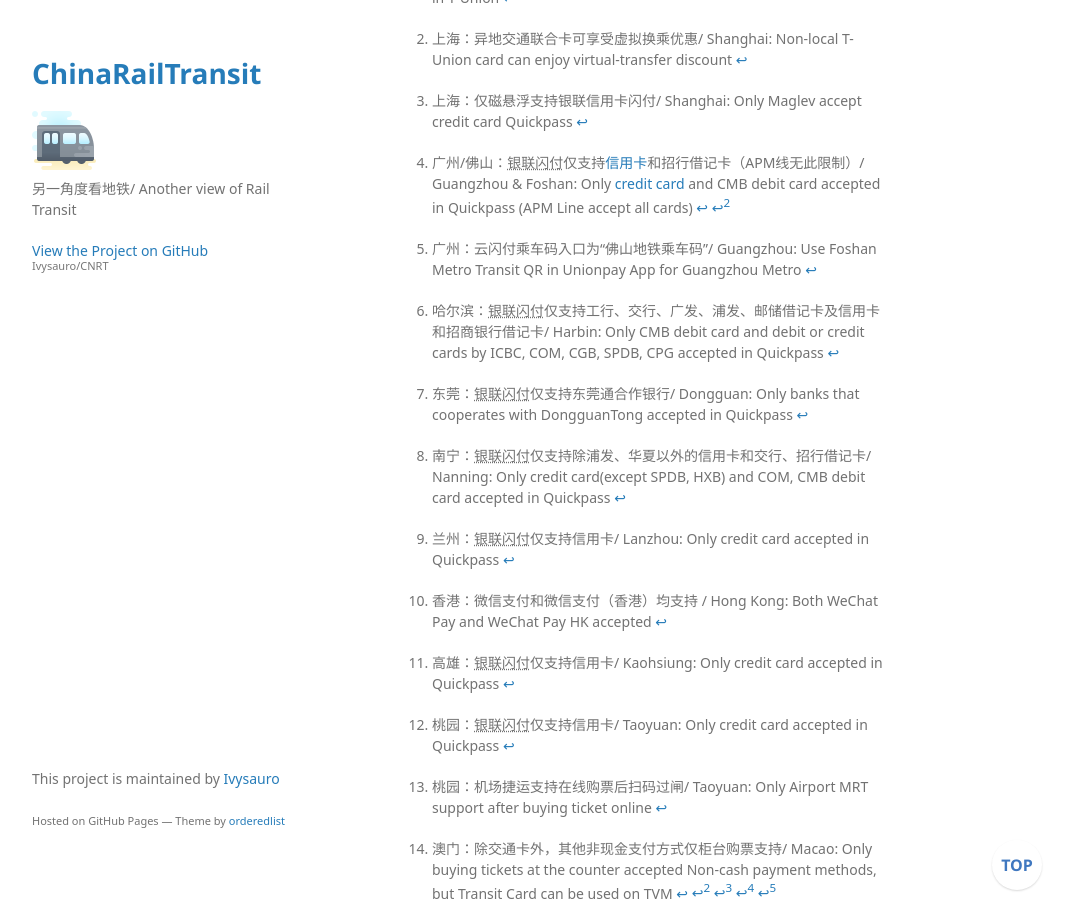
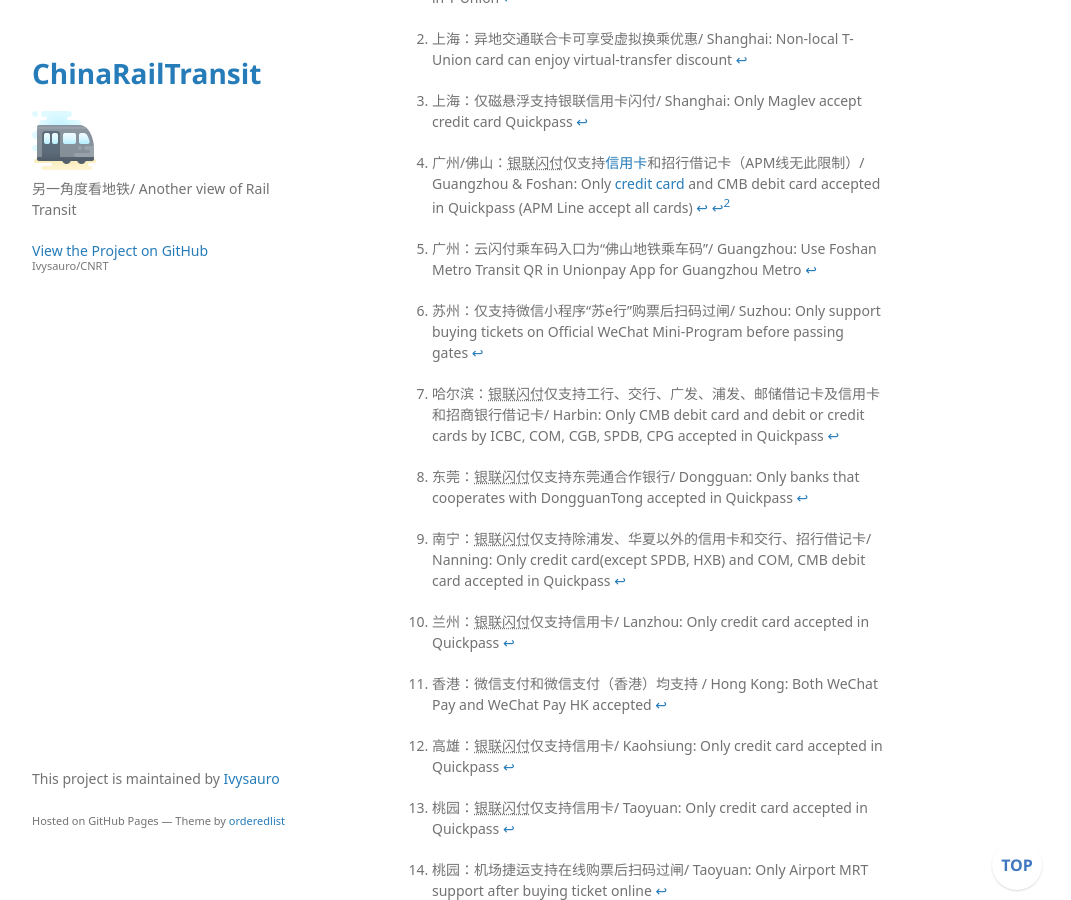
Before and after one commit to Ivysauro/CNRT, a Jekyll site: the page built from data/Pay.md, in a window 1280 px wide and 900 px high, scrolled down 11795 px. Shown: the whole window, without its empty margins (178-1249 px from the left). Built offline with Jekyll 4.4.1, drawn with Linux system fonts in a browser that asks for light colours; some web fonts are replaced; our own code applies the rules of GitHub Pages for plain Markdown files; a script that is not in the unit is left out; some of the changed lines change nothing that is shown; some of the changed text lies outside the part shown.

Commit message:
🍊更新苏州数据及评分

```diff
--- a/data/Pay.md
+++ b/data/Pay.md
@@ -58,7 +58,7 @@
 | <img src="https://raw.githubusercontent.com/Ivysauro/CNRT/master/images/city/sy.gif" width="20" hegiht="20"/>2101 沈阳/ Shenyang | 2010 | ✅ | ✅ | ✅ | ✅ | ✅ | | ✅ | |
 | <img src="https://raw.githubusercontent.com/Ivysauro/CNRT/master/images/city/cd.gif" width="20" hegiht="20"/>5101 成都/ Chengdu | 2010 | ✅ | | ✅ | | ✅ | | ✅ | |
 | <img src="https://raw.githubusercontent.com/Ivysauro/CNRT/master/images/city/xa.gif" width="20" hegiht="20"/>6101 西安/ Xi'an | 2011 | ✅ | | ✅ | ✅ | ✅ | | ✅ | |
-| <img src="https://raw.githubusercontent.com/Ivysauro/CNRT/master/images/city/suz.gif" width="20" hegiht="20"/>3205 苏州/ Suzhou | 2012 | ✅ | ✅💥 | ❌ | | |  |✅ | |
+| <img src="https://raw.githubusercontent.com/Ivysauro/CNRT/master/images/city/suz.gif" width="20" hegiht="20"/>3205 苏州/ Suzhou | 2012 | ✅ | ✅💥 | ❌ | ⭕[^suz] | |  |✅ | |
 | <img src="https://raw.githubusercontent.com/Ivysauro/CNRT/master/images/city/km.gif" width="20" hegiht="20"/>5301 昆明/ Kunming | 2012 | ✅ | ✅ | ✅ | ✅ | ✅ |  |✅ | |
 | <img src="https://raw.githubusercontent.com/Ivysauro/CNRT/master/images/city/hz.gif" width="20" hegiht="20"/>3301 杭州/ Hangzhou | 2012 | ✅ | ✅ | ✅ | ✅ | ✅ |  |✅ | |
 | <img src="https://raw.githubusercontent.com/Ivysauro/CNRT/master/images/city/hrb.gif" width="20" hegiht="20"/>2301 哈尔滨/ Harbin | 2013 | ✅ | ⭕[^hrb] | ✅ | ✅ | ✅ | | ✅ | |
@@ -107,6 +107,8 @@
 [^gz]: 广州/佛山：银联闪付仅支持[信用卡](http://cs.gzmtr.com/ckfw/pwzy/201811/t20181106_60161.htm)和招行借记卡（APM线无此限制）/ Guangzhou & Foshan: Only [credit card](http://cs.gzmtr.com/ckfw/pwzy/201811/t20181106_60161.htm) and CMB debit card accepted in Quickpass (APM Line accept all cards)
 
 [^can]: 广州：云闪付乘车码入口为“佛山地铁乘车码”/ Guangzhou: Use Foshan Metro Transit QR in Unionpay App for Guangzhou Metro
+
+[^suz]: 苏州：仅支持微信小程序“苏e行”购票后扫码过闸/ Suzhou: Only support buying tickets on Official WeChat Mini-Program before passing gates
 
 [^hrb]: 哈尔滨：银联闪付仅支持工行、交行、广发、浦发、邮储借记卡及信用卡和招商银行借记卡/ Harbin: Only CMB debit card and debit or credit cards by ICBC, COM, CGB, SPDB, CPG accepted in Quickpass
 
@@ -224,7 +226,7 @@
 | <img src="https://raw.githubusercontent.com/Ivysauro/CNRT/master/images/city/sy.gif" width="20" hegiht="20"/>2101 沈阳/ Shenyang | ✅ | ✅ | ✅ | ✅ | ⭕ | 90 |
 | <img src="https://raw.githubusercontent.com/Ivysauro/CNRT/master/images/city/cd.gif" width="20" hegiht="20"/>5101 成都/ Chengdu | ✅ | ⭕ | ✅- | ✅ | ⭕- | 70 |
 | <img src="https://raw.githubusercontent.com/Ivysauro/CNRT/master/images/city/xa.gif" width="20" hegiht="20"/>6101 西安/ Xi'an | ✅ | ✅ | ✅- | ✅ | ✅- | 90 |
-| <img src="https://raw.githubusercontent.com/Ivysauro/CNRT/master/images/city/suz.gif" width="20" hegiht="20"/>3205 苏州/ Suzhou | ⭕- | ⭕- | ✅- | ✅ | ✅ | 65 |
+| <img src="https://raw.githubusercontent.com/Ivysauro/CNRT/master/images/city/suz.gif" width="20" hegiht="20"/>3205 苏州/ Suzhou | ⭕- | ⭕ | ✅- | ✅ | ✅ | 70 |
 | <img src="https://raw.githubusercontent.com/Ivysauro/CNRT/master/images/city/km.gif" width="20" hegiht="20"/>5301 昆明/ Kunming | ✅ | ✅ | ✅ | ✅ | ❌ | 80 |
 | <img src="https://raw.githubusercontent.com/Ivysauro/CNRT/master/images/city/hz.gif" width="20" hegiht="20"/>3301 杭州/ Hangzhou | ✅- | ✅- | ✅ | ✅ | ⭕- | 75 |
 | <img src="https://raw.githubusercontent.com/Ivysauro/CNRT/master/images/city/hrb.gif" width="20" hegiht="20"/>1301 哈尔滨/ Harbin | ✅ | ✅ | ✅- | ✅ | ⭕ | 85 |
```
